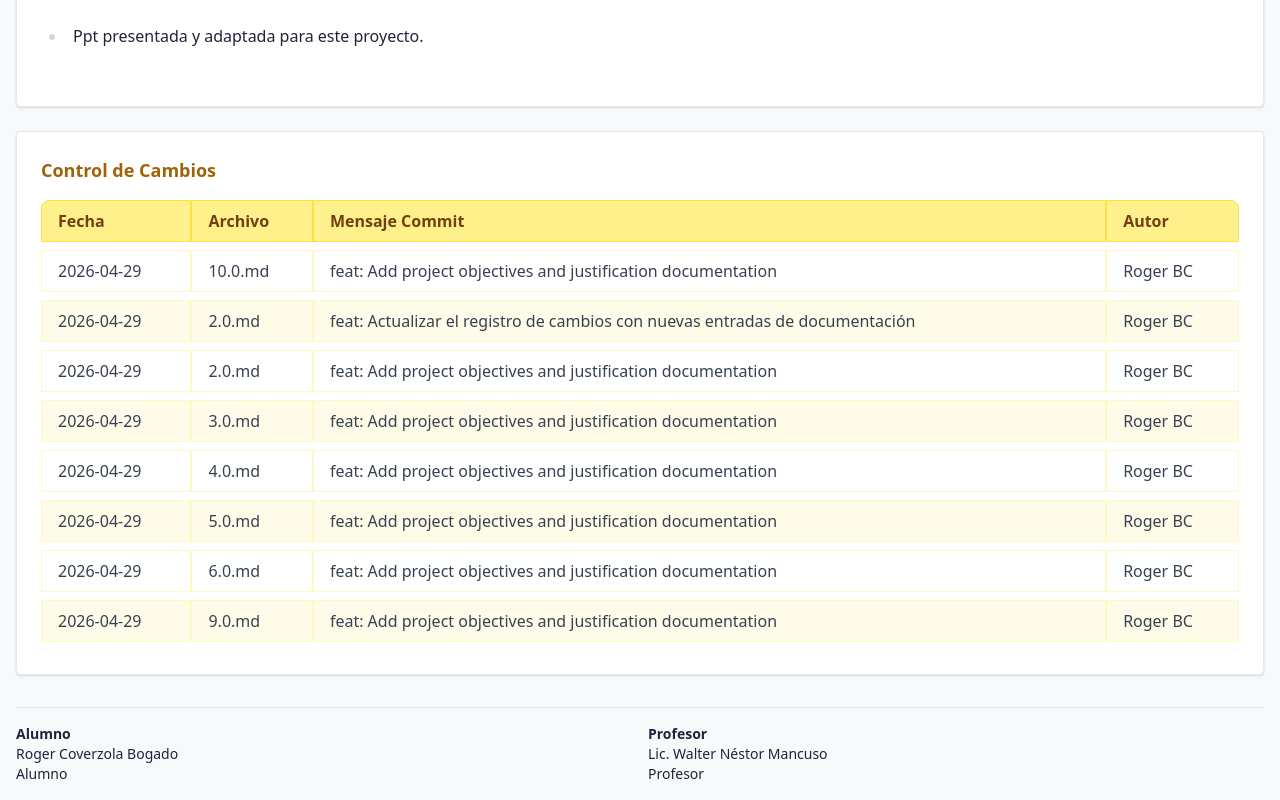
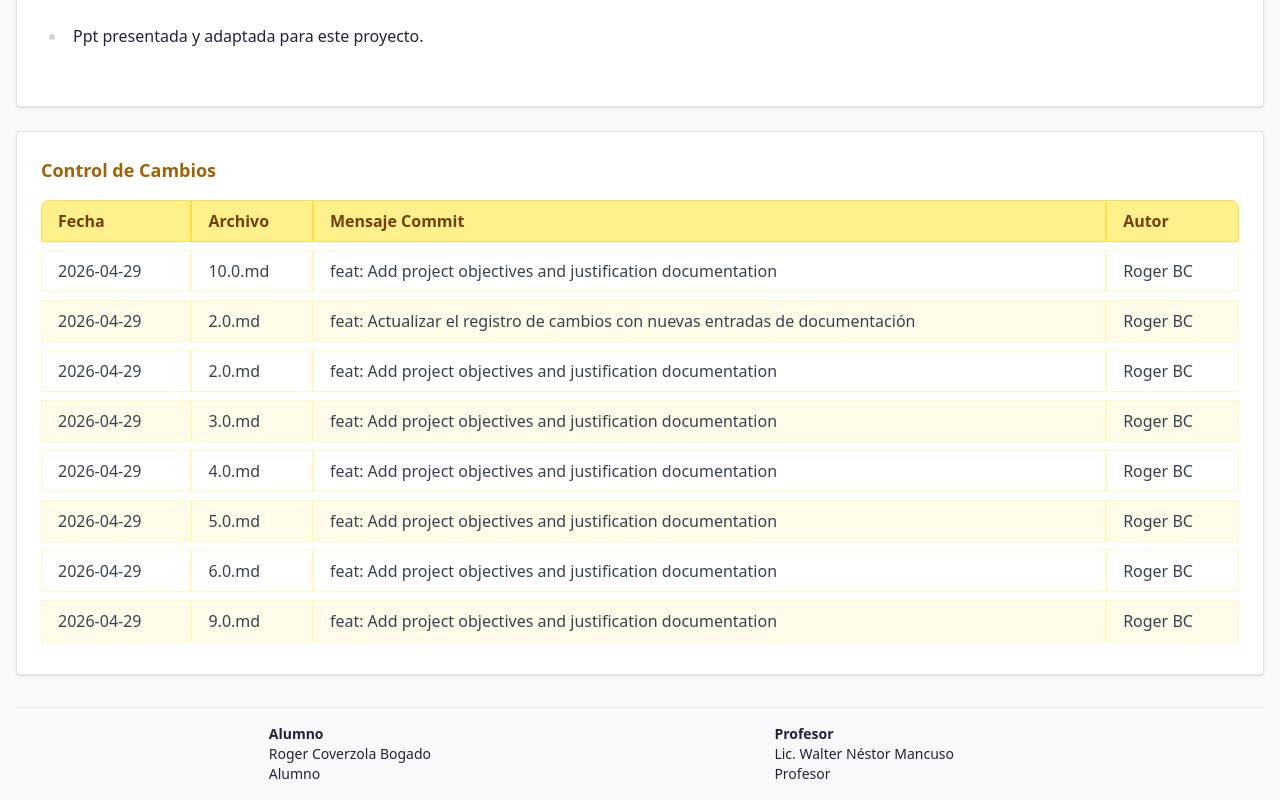
Before and after one commit to DIOLINK/Idea-pro, a React (Create React App) app: page / in a window 1280 px wide. Shown: the part 2813-3613 px from the top of the page. Built offline with nearby package versions, Linux system fonts and the light colour scheme.

Commit message:
feat: Ajustar el diseño del footer en App.js para mejorar la alineación de los bloques de firma

```diff
--- a/src/App.js
+++ b/src/App.js
@@ -73,9 +73,12 @@ function App() {
 
   // Footer: Signature blocks
   const footer = (
-    <footer className="mt-8 border-t pt-4 text-sm grid grid-cols-2 gap-4">
+    <footer className="mt-8 border-t pt-4 text-sm grid grid-cols-5 gap-4 items-center">
+      <div></div>
       <SignatureBlock nombre={settings.alumno} rol="Alumno" />
+      <div></div>
       <SignatureBlock nombre={settings.profesor} rol="Profesor" />
+      <div></div>
     </footer>
   );
 
```
